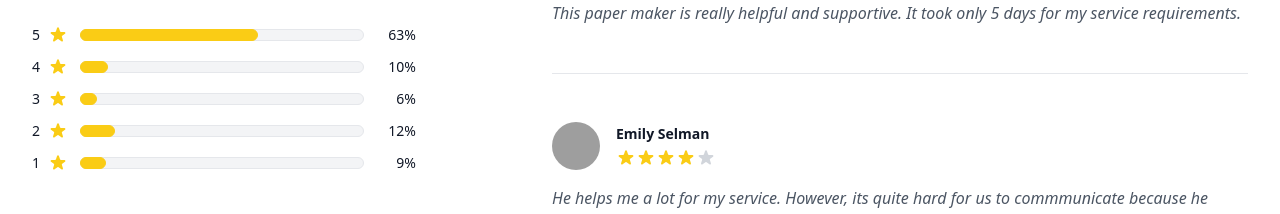
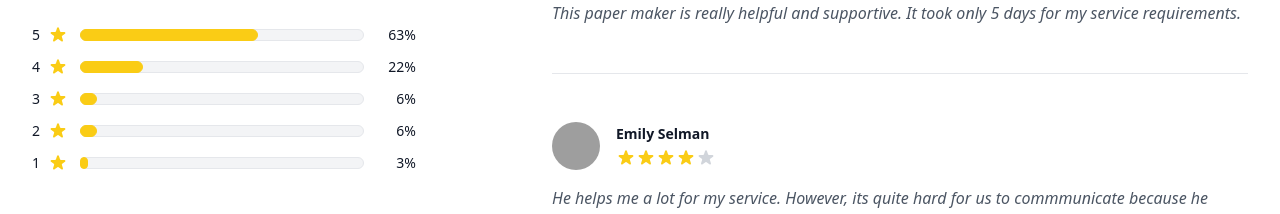
Before and after one commit to ThienAn1010/Capstone-Project, a Next.js app in the folder frontend/: page /papermaker in a window 1280 px wide. Shown: the part 211-425 px from the top of the page. Built offline with nearby package versions, Linux system fonts and the light colour scheme; grey boxes are pictures that could not be loaded.

Commit message:
fixing rate in review

```diff
--- a/frontend/components/Feedback.jsx
+++ b/frontend/components/Feedback.jsx
@@ -9,10 +9,10 @@ const Feedback = () => {
     totalCount: 1624,
     counts: [
       { rating: 5, count: 1019 },
-      { rating: 4, count: 162 },
+      { rating: 4, count: 362 },
       { rating: 3, count: 97 },
-      { rating: 2, count: 199 },
-      { rating: 1, count: 147 },
+      { rating: 2, count: 99 },
+      { rating: 1, count: 47 },
     ],
     featured: [
       {
```
